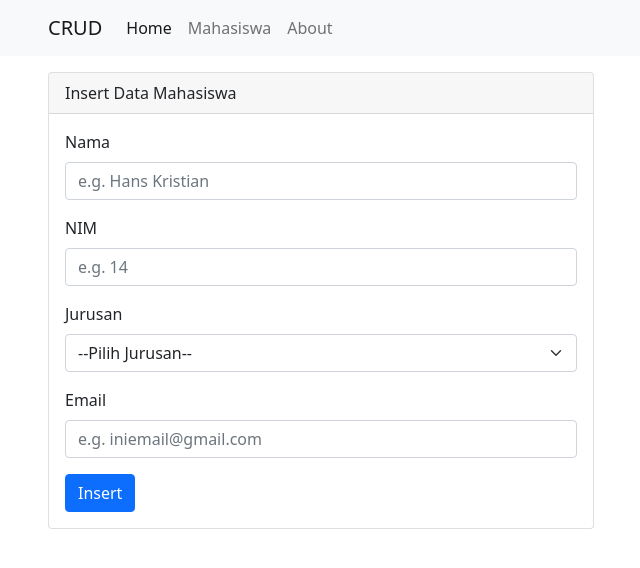
After one commit to hanskristian7/ci_crud_sederhana, a CodeIgniter app: page /belajarCI/mahasiswa/insert in a window 1280 px wide. The commit adds this page. Shown: the top 568 px of the page, without its empty margins (34-674 px from the left). Run offline with CodeIgniter, Linux system fonts and the light colour scheme.

Commit message:
add insert new mahasiswa feature

```diff
--- a/application/config/autoload.php
+++ b/application/config/autoload.php
@@ -58,7 +58,7 @@ $autoload['packages'] = array();
 |
 |	$autoload['libraries'] = array('user_agent' => 'ua');
 */
-$autoload['libraries'] = array('database', 'session', 'email');
+$autoload['libraries'] = array('database', 'session', 'email', 'form_validation');
 
 /*
 | -------------------------------------------------------------------
--- a/application/controllers/Mahasiswa.php
+++ b/application/controllers/Mahasiswa.php
@@ -8,6 +8,7 @@ class Mahasiswa extends CI_Controller
 		parent::__construct();
 		$this->load->model('Mahasiswa_model', 'mahasiswa');
 	}
+
 	public function index()
 	{
 		$data['title'] = "Daftar Mahasiswa";
@@ -18,4 +19,29 @@ class Mahasiswa extends CI_Controller
 		$this->load->view('mahasiswa/index', $data);
 		$this->load->view('templates/footer');
 	}
+
+	public function insert()
+	{
+		$data['title'] = "Insert Data Mahasiswa";
+
+		$this->form_validation->set_rules('nama', 'Nama', 'required|trim');
+		$this->form_validation->set_rules('nim', 'NIM', 'required|trim|min_length[2]|max_length[2]');
+		if ($this->form_validation->run() == false) {
+			$this->load->view('templates/header', $data);
+			$this->load->view('mahasiswa/insert', $data);
+			$this->load->view('templates/footer');
+		} else {
+			$data = [
+				'nama' => $this->input->post('nama'),
+				'nim' => $this->input->post('nim'),
+				'email' => $this->input->post('email'),
+				'jurusan' => $this->input->post('jurusan')
+			];
+			$this->mahasiswa->insertNewMahasiswa($data);
+
+			$this->session->set_flashdata('message', '<div class="alert alert-info" role="alert">
+			Data mahasiswa berhasil ditambah</div>');
+			redirect('mahasiswa');
+		}
+	}
 }
--- a/application/models/Mahasiswa_model.php
+++ b/application/models/Mahasiswa_model.php
@@ -6,4 +6,9 @@ class Mahasiswa_model extends CI_Model
 		$result = $this->db->get('mahasiswa')->result_array();
 		return $result;
 	}
+
+	public function insertNewMahasiswa($data)
+	{
+		$this->db->insert('mahasiswa', $data);
+	}
 }
--- /dev/null
+++ b/application/views/mahasiswa/insert.php
@@ -0,0 +1,42 @@
+<div class="container">
+	<div class="row mt-3">
+		<div class="col-md-6">
+			<form action="<?= base_url('mahasiswa/insert'); ?>" method="POST">
+				<div class="card">
+					<div class="card-header">
+						<?= $title; ?>
+					</div>
+					<div class="card-body">
+						<div class="mb-3">
+							<label for="nama" class="form-label">Nama</label>
+							<input type="text" class="form-control" id="nama" name="nama" placeholder="e.g. Hans Kristian" value="<?= set_value('nama'); ?>">
+							<?= form_error('nama', '<small><div class="error text-danger mt-1">', '</div></small>'); ?>
+						</div>
+
+						<div class="mb-3">
+							<label for="nim" class="form-label">NIM</label>
+							<input type="text" class="form-control" id="nim" name="nim" placeholder="e.g. 14" value="<?= set_value("nim"); ?>">
+							<?= form_error('nim', '<small><div class="error text-danger mt-1">', '</div></small>'); ?>
+						</div>
+
+						<div class="mb-3">
+							<label for="jurusan" class="form-label">Jurusan</label>
+							<select name="jurusan" id="jurusan" class="form-select">
+								<option selected>--Pilih Jurusan--</option>
+								<option value="TI">TI</option>
+								<option value="TD">TD</option>
+							</select>
+						</div>
+
+						<div class="mb-3">
+							<label for="email" class="form-label">Email</label>
+							<input type="text" class="form-control" id="email" name="email" placeholder="e.g. iniemail@gmail.com">
+						</div>
+
+						<button type="submit" class="btn btn-primary">Insert</button>
+					</div>
+				</div>
+			</form>
+		</div>
+	</div>
+</div>
```
Also changed, not shown: application/views/mahasiswa/index.php (+14 -2 lines).
